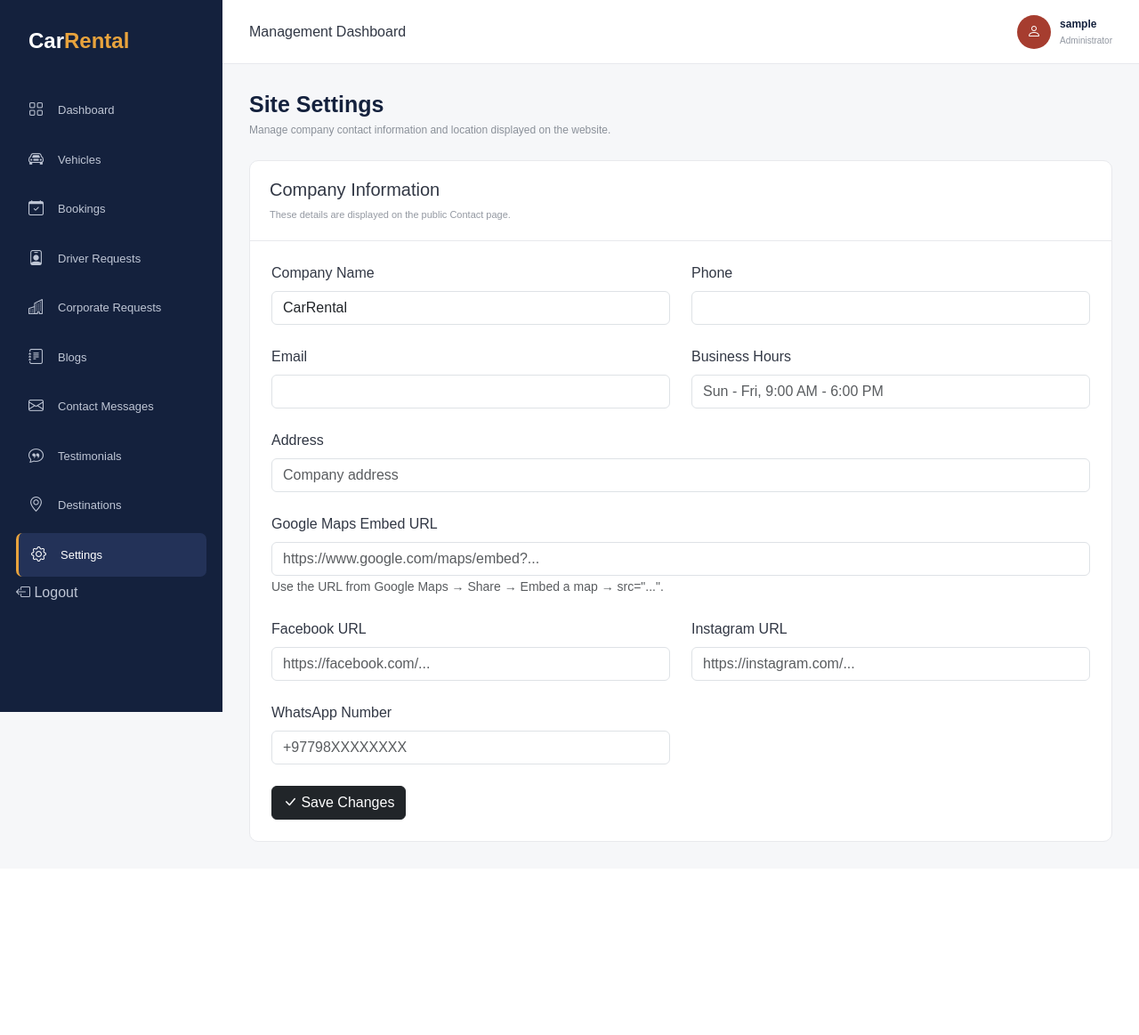
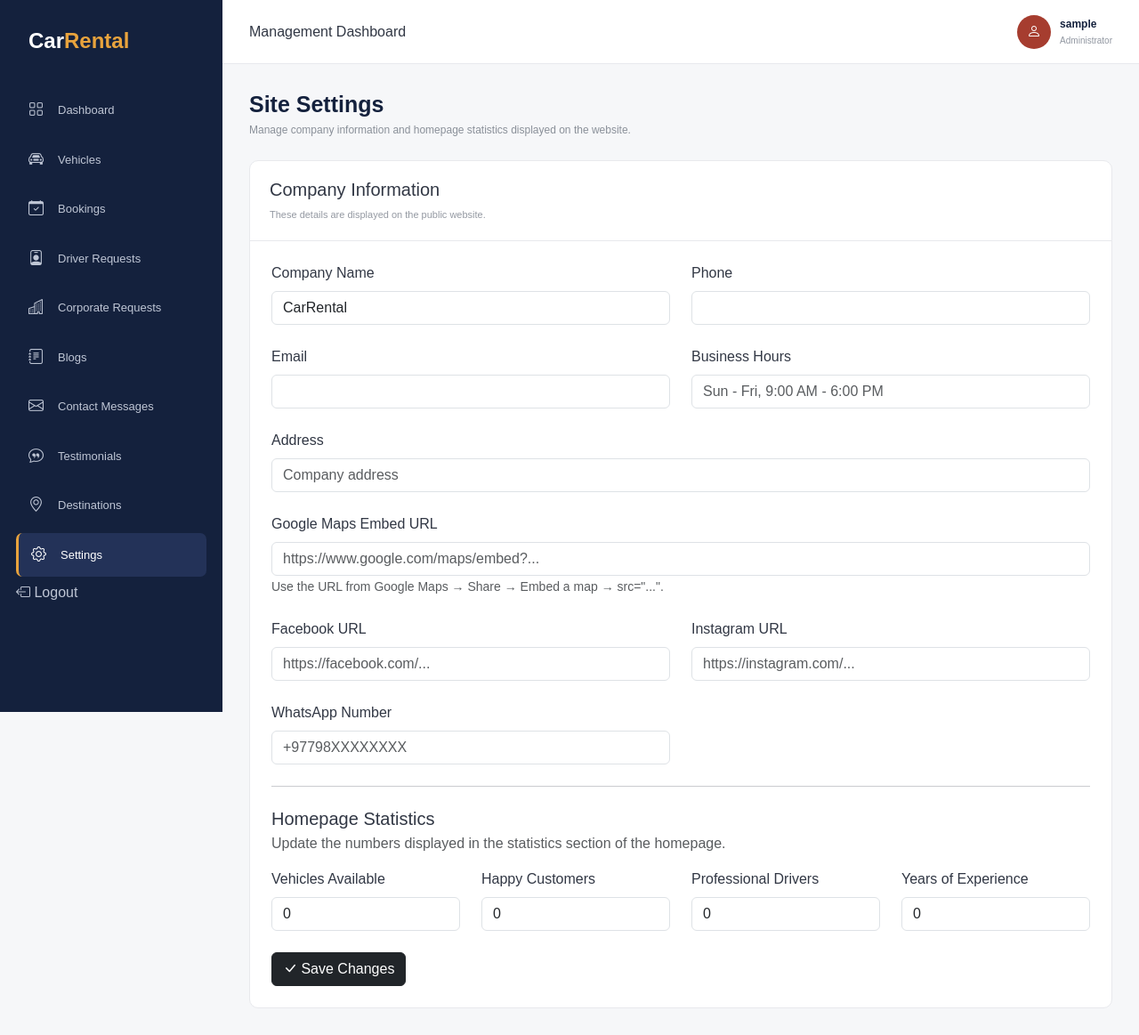
Before and after one commit to ranabinita/car-rental, a Django app: page /backend/settings/ in a window 1280 px wide. Shown: the whole page at 89% size. Before the commit the page ends 946 px from the top, so only its background shows below. Run offline with Django 5.2, Linux system fonts and the light colour scheme; the visitor is signed in with stand-in values (Sample User, id 1); data comes from the database, SQL or seed files in the repository.

Commit message:
stats settings

```diff
--- a/backend/site_settings/models.py
+++ b/backend/site_settings/models.py
@@ -10,6 +10,13 @@ class SiteSettings(models.Model):
     facebook_url = models.URLField(blank=True)
     instagram_url = models.URLField(blank=True)
     whatsapp_number = models.CharField(max_length=30, blank=True)
+
+    # Homepage statistics
+    vehicles_available = models.PositiveIntegerField(default=0)
+    happy_customers = models.PositiveIntegerField(default=0)
+    professional_drivers = models.PositiveIntegerField(default=0)
+    years_experience = models.PositiveIntegerField(default=0)
+
     updated_at = models.DateTimeField(auto_now=True)
 
     class Meta:
--- a/backend/site_settings/views.py
+++ b/backend/site_settings/views.py
@@ -8,9 +8,11 @@ from django.views.decorators.http import require_GET
 
 from .models import SiteSettings
 
+
 def get_settings():
     settings, _ = SiteSettings.objects.get_or_create(pk=1)
     return settings
+
 
 @login_required(login_url='dashboard:login')
 def settings_page(request):
@@ -27,6 +29,11 @@ def settings_page(request):
         instagram_url = request.POST.get('instagram_url', '').strip()
         whatsapp_number = request.POST.get('whatsapp_number', '').strip()
 
+        vehicles_available = request.POST.get('vehicles_available', '0').strip()
+        happy_customers = request.POST.get('happy_customers', '0').strip()
+        professional_drivers = request.POST.get('professional_drivers', '0').strip()
+        years_experience = request.POST.get('years_experience', '0').strip()
+
         if not company_name:
             messages.error(request, 'Company name is required.')
             return render(request, 'backend/settings/form.html', {'settings': settings})
@@ -39,13 +46,30 @@ def settings_page(request):
                 return render(request, 'backend/settings/form.html', {'settings': settings})
 
         validator = URLValidator()
-        for label, url in [('Google Map', google_map_url), ('Facebook', facebook_url), ('Instagram', instagram_url)]:
+
+        for label, url in [
+            ('Google Map', google_map_url),
+            ('Facebook', facebook_url),
+            ('Instagram', instagram_url),
+        ]:
             if url:
                 try:
                     validator(url)
                 except ValidationError:
                     messages.error(request, f'Please enter a valid {label} URL.')
                     return render(request, 'backend/settings/form.html', {'settings': settings})
+
+        stats = {
+            'Vehicles Available': vehicles_available,
+            'Happy Customers': happy_customers,
+            'Professional Drivers': professional_drivers,
+            'Years of Experience': years_experience,
+        }
+
+        for label, value in stats.items():
+            if not value.isdigit():
+                messages.error(request, f'{label} must be a whole number.')
+                return render(request, 'backend/settings/form.html', {'settings': settings})
 
         settings.company_name = company_name
         settings.phone = phone
@@ -56,12 +80,19 @@ def settings_page(request):
         settings.facebook_url = facebook_url
         settings.instagram_url = instagram_url
         settings.whatsapp_number = whatsapp_number
+
+        settings.vehicles_available = int(vehicles_available)
+        settings.happy_customers = int(happy_customers)
+        settings.professional_drivers = int(professional_drivers)
+        settings.years_experience = int(years_experience)
+
         settings.save()
 
         messages.success(request, 'Site settings updated successfully.')
         return redirect('site_settings:settings')
 
     return render(request, 'backend/settings/form.html', {'settings': settings})
+
 
 @require_GET
 def settings_api(request):
@@ -77,4 +108,9 @@ def settings_api(request):
         'facebook_url': settings.facebook_url,
         'instagram_url': settings.instagram_url,
         'whatsapp_number': settings.whatsapp_number,
+
+        'vehicles_available': settings.vehicles_available,
+        'happy_customers': settings.happy_customers,
+        'professional_drivers': settings.professional_drivers,
+        'years_experience': settings.years_experience,
     })
--- a/backend/templates/backend/settings/form.html
+++ b/backend/templates/backend/settings/form.html
@@ -6,7 +6,7 @@
 <div class="page-heading">
   <div>
     <h1>Site Settings</h1>
-    <p>Manage company contact information and location displayed on the website.</p>
+    <p>Manage company information and homepage statistics displayed on the website.</p>
   </div>
 </div>
 
@@ -14,7 +14,7 @@
   <div class="panel-header">
     <div>
       <h5>Company Information</h5>
-      <p class="mb-0">These details are displayed on the public Contact page.</p>
+      <p class="mb-0">These details are displayed on the public website.</p>
     </div>
   </div>
 
@@ -70,6 +70,36 @@
         </div>
       </div>
 
+      <!-- HOMEPAGE STATISTICS -->
+      <hr class="my-4">
+
+      <div class="mb-3">
+        <h5 class="mb-1">Homepage Statistics</h5>
+        <p class="text-muted mb-0">Update the numbers displayed in the statistics section of the homepage.</p>
+      </div>
+
+      <div class="row g-4">
+        <div class="col-md-6 col-lg-3">
+          <label class="form-label">Vehicles Available</label>
+          <input type="number" name="vehicles_available" class="form-control" value="{{ settings.vehicles_available }}" min="0" required>
+        </div>
+
+        <div class="col-md-6 col-lg-3">
+          <label class="form-label">Happy Customers</label>
+          <input type="number" name="happy_customers" class="form-control" value="{{ settings.happy_customers }}" min="0" required>
+        </div>
+
+        <div class="col-md-6 col-lg-3">
+          <label class="form-label">Professional Drivers</label>
+          <input type="number" name="professional_drivers" class="form-control" value="{{ settings.professional_drivers }}" min="0" required>
+        </div>
+
+        <div class="col-md-6 col-lg-3">
+          <label class="form-label">Years of Experience</label>
+          <input type="number" name="years_experience" class="form-control" value="{{ settings.years_experience }}" min="0" required>
+        </div>
+      </div>
+
       <div class="mt-4">
         <button type="submit" class="btn btn-dark">
           <i class="bi bi-check-lg"></i> Save Changes
```
Also changed, not shown: index.html (+10 -5 lines), js/main.js (+13 -0 lines), backend/site_settings/migrations/0002_sitesettings_happy_customers_and_more.py (added).
